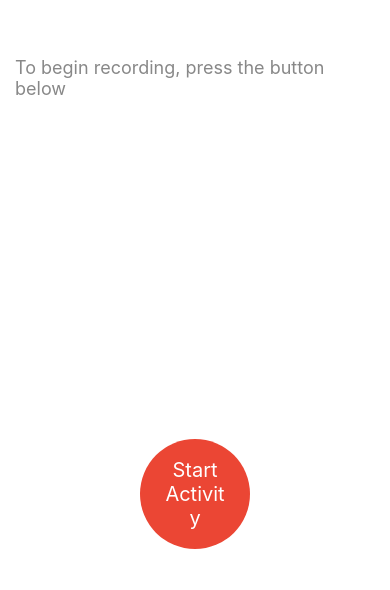
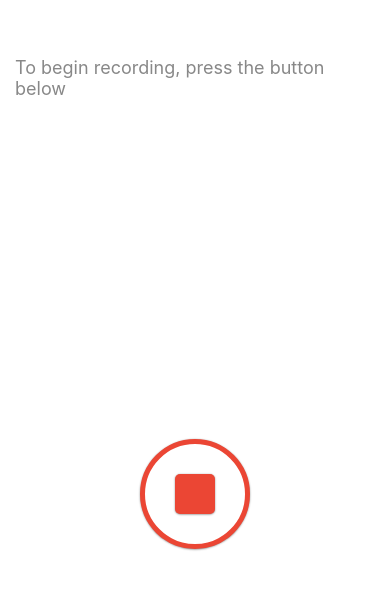
Before and after one commit to zachlchan/FAWEGO, a React Native app: screen / in a window 390 px wide. Shown: the part 224-814 px from the top of the page. Built offline with nearby package versions, Linux system fonts and the light colour scheme.

Commit message:
replaced button text with square and added shadow

```diff
--- a/components/record-button.js
+++ b/components/record-button.js
@@ -6,27 +6,38 @@ const RecordButton = () => {
     <TouchableOpacity
       onPress={() => alert('Recording')}
       style={styles.button}>
-      <Text style={styles.buttonText}>
-        Start Activity
-      </Text>
+      <View style={styles.buttonSquare}></View>
     </TouchableOpacity>
   );
 }
 
 const styles = StyleSheet.create({
   button: {
-    backgroundColor: '#eb4634',
+    backgroundColor: '#fff',
+    borderStyle: 'solid',
+    borderWidth: 5,
+    borderColor: '#eb4634',
     height: 110,
     width: 110,
     padding: 20,
     borderRadius: 110,
     marginTop: 100,
     justifyContent: 'center',
+    alignItems: 'center',
+    shadowColor: '#888',
+    shadowRadius: 2,
+    shadowOpacity: 1,
+    shadowOffset: { width: 0, height: 0.5 },
   },
-  buttonText: {
-    fontSize: 20,
-    color: '#fff',
-    textAlign: 'center',
+  buttonSquare: {
+    backgroundColor: '#eb4634',
+    width: 40,
+    height: 40,
+    borderRadius: 5,
+    shadowColor: '#888',
+    shadowRadius: 2,
+    shadowOpacity: 1,
+    shadowOffset: { width: 0, height: 0.5 },
   },
 });
 
```
